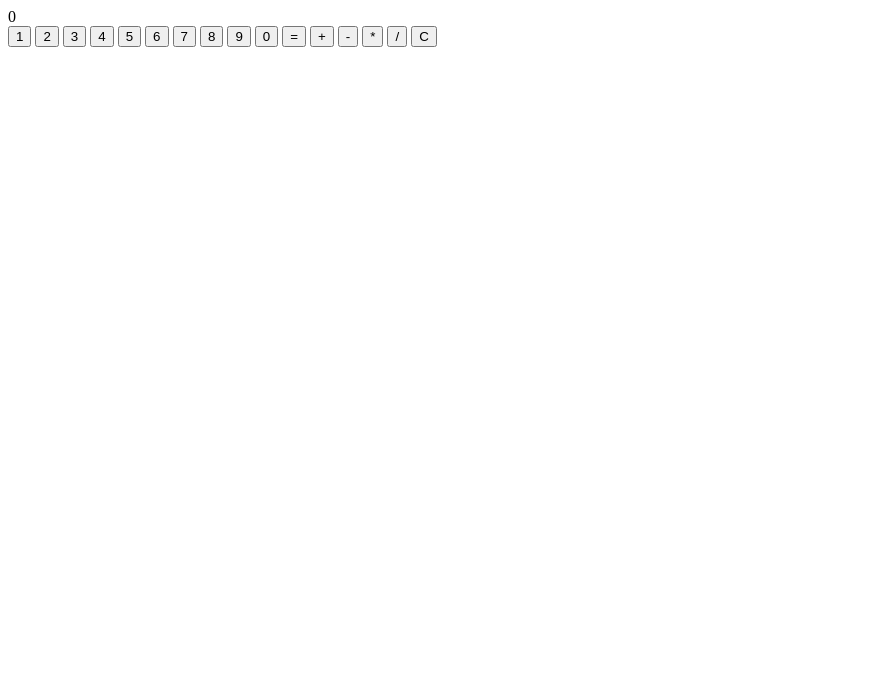
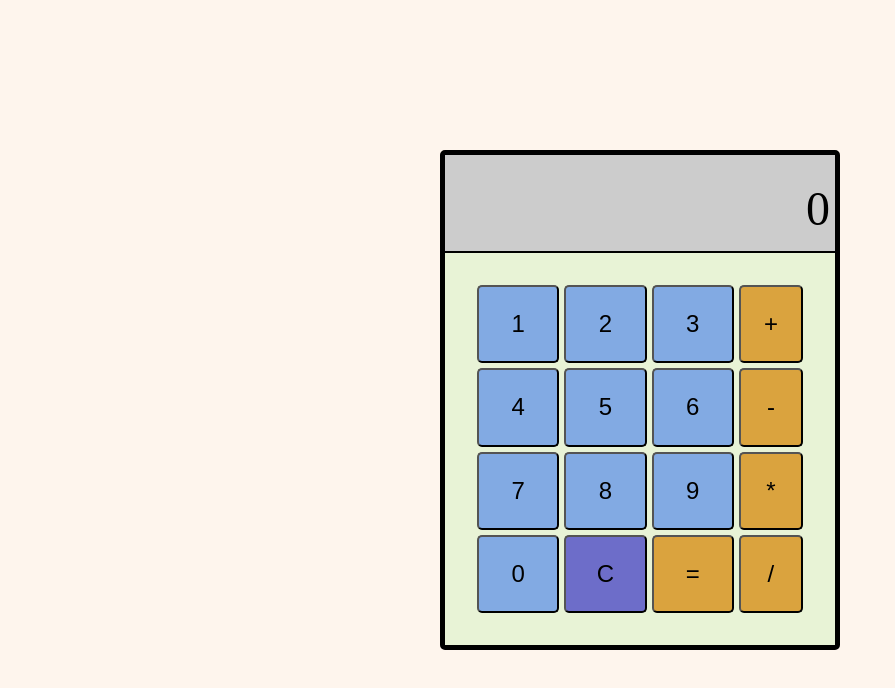
Before and after one commit to hritikRajput/calculator, a plain HTML site: page index.html in a window 1280 px wide. Shown: the whole page, without its empty margins (0-895 px from the left). Drawn offline with Linux system fonts and the light colour scheme.

Commit message:
Modify styles and Refactor html and javascript

```diff
--- a/app.js
+++ b/app.js
@@ -1,8 +1,13 @@
-let displayValue = document.querySelector('.display-content');
 let firstNum = 0;
 let secondNum = 0;
 let operator = null;
 let result = 0;
+
+let displayValue = document.querySelector('.display-content');
+const keys = document.querySelectorAll('.key');
+const clear = document.querySelector('.clear');
+
+// -------------- Basic Mathematical Operations -------------
 
 function add(num1, num2) {
     return num1 + num2;
@@ -19,6 +24,8 @@ function multiply(num1, num2) {
 function divide(num1, num2) {
     return Math.round(num1 / num2);
 }
+
+//
 
 function operate(op, param1, param2) {
     if (op === "+") {
@@ -51,7 +58,7 @@ function populateDisplay(e) {
 
     }
     else if (currKey === "=") {
-        if(!operator){
+        if(!firstNum || !operator || !secondNum){
             result =0;
         }else{
          result = operate(operator, firstNum, secondNum);
@@ -82,8 +89,7 @@ function clearDisplay(e) {
 }
 
 
-const keys = document.querySelectorAll('.key');
-const clear = document.querySelector('.clear');
+
 keys.forEach((key) => {
     key.addEventListener('click', populateDisplay)
 });
--- a/css/style.css
+++ b/css/style.css
@@ -0,0 +1,78 @@
+*, *::before, *::after{
+    margin: 0;
+    padding: 0;
+    box-sizing: border-box;
+}
+
+body{
+    background: #FEF5ED;
+    height: 100vh;
+}
+
+.container{
+    display: flex;
+    height: 100%;
+    justify-content: center;
+    align-items: center;
+}
+
+.calculator{
+    border: 5px solid #000000;
+    border-radius: 5px;
+    height: 500px;
+    width: 400px;
+}
+.display{
+    height: 20%;
+    font-size: 48px;
+    border-bottom: 2px solid #000000;
+    background: rgb(204, 204, 204);
+    padding: 15px 5px;
+    display: flex;
+    justify-content: flex-end;
+    align-items: flex-end;
+}
+.buttons{
+    height: 80%;
+    background:#E8F3D6;
+    padding: 32px;
+    display: flex;
+}
+.buttons-left{
+    width: 80%;
+    display: flex;
+    /* justify-content: space-between; */
+    gap: 5px;
+    flex-wrap: wrap;
+    margin-right: 5px;
+}
+.number, .clear,.equal{
+    height: auto;
+    width: 30%;
+    flex-grow: 1;
+    background: #82AAE3;
+    font-size: 24px;
+    border-radius: 5px;
+}
+
+.clear{
+    background: rgb(109, 109, 201);
+}
+.equal{
+    background: rgb(218, 163, 62);
+}
+
+.buttons-right{
+    width: 20%;
+    display: flex;
+    flex-direction: column;
+    gap: 5px;
+}
+.operator{
+    width: 100%;
+    height: auto;
+    flex-grow: 1;
+    font-size: 24px;
+    border-radius: 5px;
+    background: rgb(218, 163, 62);
+}
--- a/index.html
+++ b/index.html
@@ -10,14 +10,14 @@
 </head>
 
 <body>
-
     <div class="container">
         <div class="calculator">
             <div class="display">
                 <div class="display-content">0</div>
             </div>
 
-            <div class="button">
+            <div class="buttons">
+                <div class="buttons-left">
                     <button class="key number">1</button>
                     <button class="key number">2</button>
                     <button class="key number">3</button>
@@ -28,13 +28,15 @@
                     <button class="key number">8</button>
                     <button class="key number">9</button>
                     <button class="key number">0</button>
-
-                <button class="key operator">=</button>
+                    <button class="clear">C</button>
+                    <button class="key equal">=</button>
+                </div>
+                <div class="buttons-right">
                     <button class="key operator">+</button>
                     <button class="key operator">-</button>
                     <button class="key operator">*</button>
                     <button class="key operator">/</button>
-                <button class="clear">C</button>
+                </div>
             </div>
         </div>
     </div>
```
Lines whose indentation alone changed are shown as unchanged.
